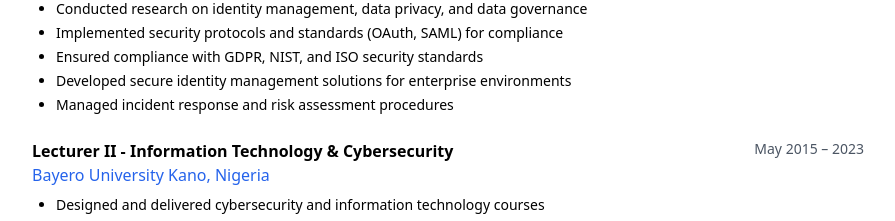
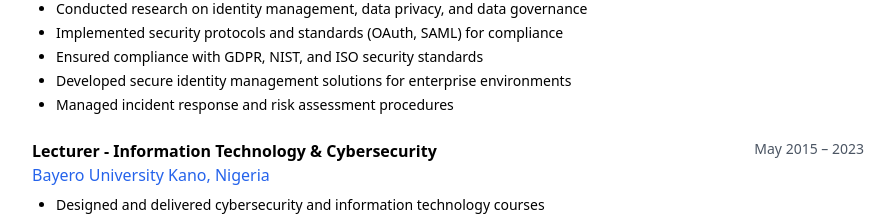
Before and after one commit to SadiqShehu111/sadiq, a React (Vite) app: page /cv in a window 1280 px wide. Shown: the part 1900-2121 px from the top of the page, without its empty margins (192-1087 px from the left). Built offline with nearby package versions, Linux system fonts and the light colour scheme.

Commit message:
Update Bayero title to Lecturer
Co-authored-by: SadiqShehu111 <70853808+SadiqShehu111@users.noreply.github.com>

```diff
--- a/src/components/DownloadableCV.tsx
+++ b/src/components/DownloadableCV.tsx
@@ -184,7 +184,7 @@ export const DownloadableCV = () => {
         <div className="mb-6">
           <div className="flex justify-between items-start mb-2">
             <div>
-              <h3 className="font-bold">Lecturer II - Information Technology & Cybersecurity</h3>
+              <h3 className="font-bold">Lecturer - Information Technology & Cybersecurity</h3>
               <p className="text-blue-600">Bayero University Kano, Nigeria</p>
             </div>
             <span className="text-sm text-gray-600">May 2015 – 2023</span>
```
